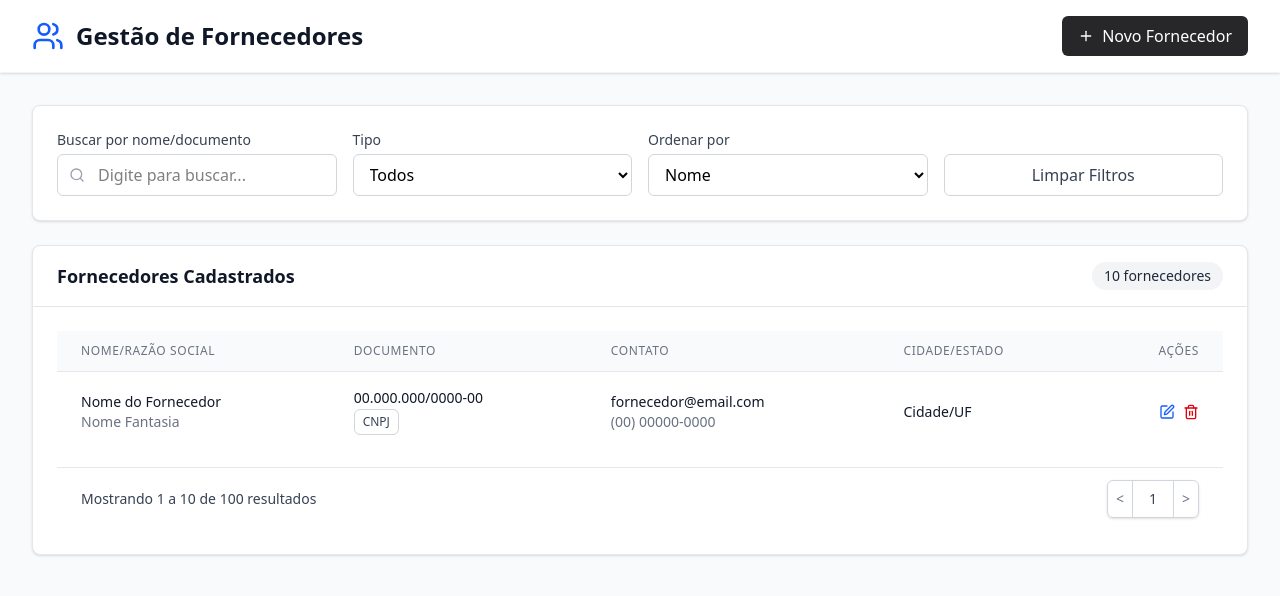
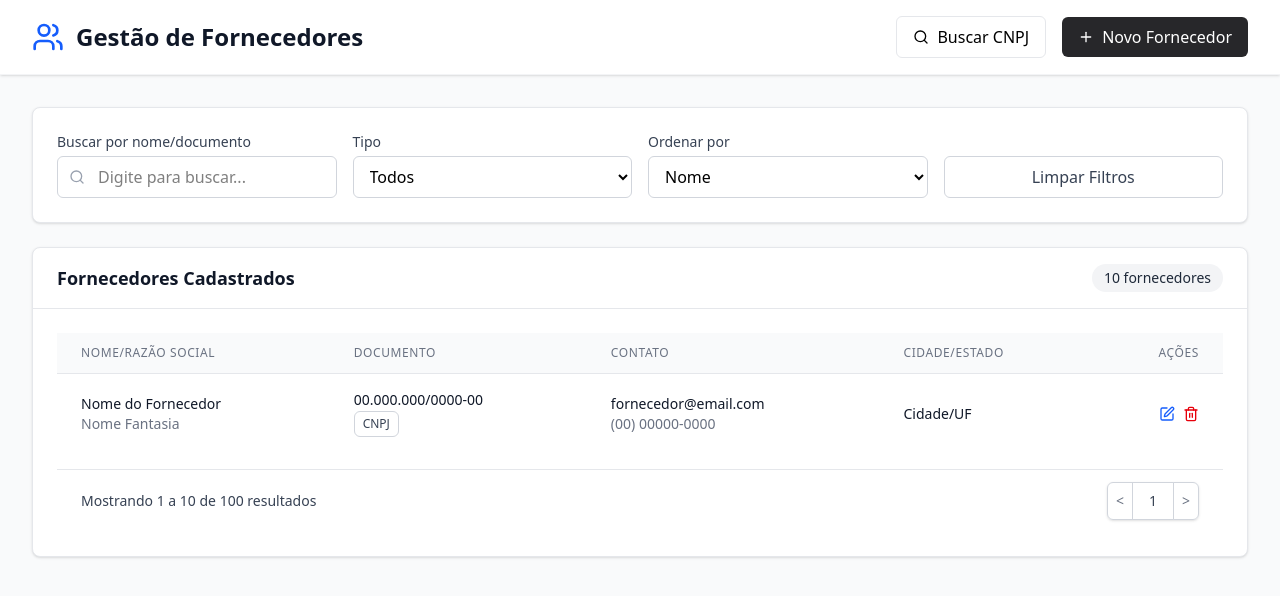
Before and after one commit to belloLucas/teste-desenvolvedor-php-fullstack, a Vue app in the folder frontend/: page / in a window 1280 px wide. Shown: the top 596 px of the page. Built offline with nearby package versions, Linux system fonts and the light colour scheme.

Commit message:
feat: adding button to open fetch cnpj modal

```diff
--- a/frontend/src/components/Header.vue
+++ b/frontend/src/components/Header.vue
@@ -1,7 +1,7 @@
 <script setup>
-import { Users, Plus } from "lucide-vue-next";
+import { Users, Plus, Search } from "lucide-vue-next";
 
-const emit = defineEmits(["open-form"]);
+const emit = defineEmits(["open-form", "open-doc-search"]);
 </script>
 
 <template>
@@ -14,6 +14,14 @@ const emit = defineEmits(["open-form"]);
             Gestão de Fornecedores
           </h1>
         </div>
+        <div class="flex items-center gap-4">
+          <button
+            @click="emit('open-doc-search')"
+            class="flex items-center gap-2 bg-white-600 hover:bg-gray-100 border border-gray-200 text-zing-800 px-4 py-2 rounded-md transition-colors cursor-pointer"
+          >
+            <Search class="h-4 w-4" />
+            Buscar CNPJ
+          </button>
           <button
             @click="emit('open-form')"
             class="flex items-center gap-2 bg-zinc-800 hover:bg-zinc-900 text-white px-4 py-2 rounded-md transition-colors cursor-pointer"
@@ -23,6 +31,7 @@ const emit = defineEmits(["open-form"]);
           </button>
         </div>
       </div>
+    </div>
   </header>
 </template>
 
```
Lines whose indentation alone changed are shown as unchanged.
